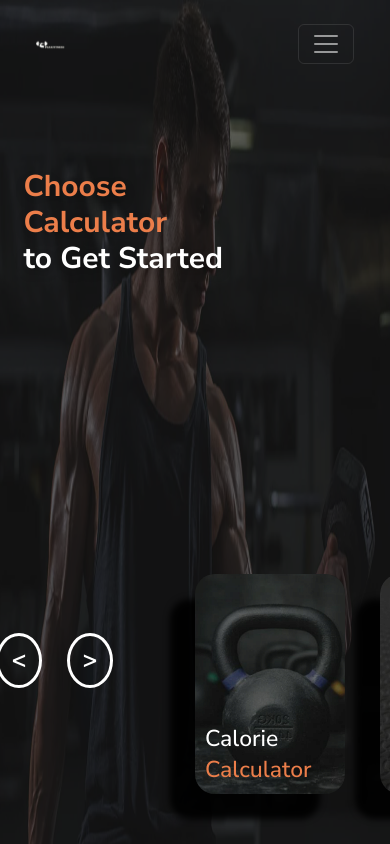
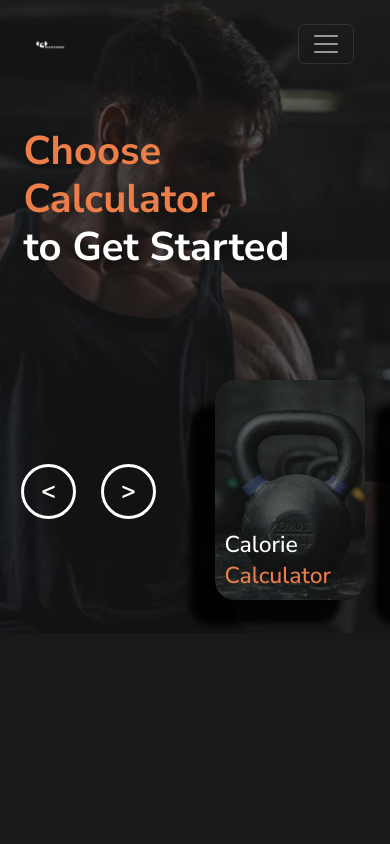
Before and after one commit to nawal-ali/PeakFitness, a React (Vite) app in the folder project/: page /Calculators in a window 390 px wide. Built offline with nearby package versions, Linux system fonts and the light colour scheme; a web font is replaced by a local one.

Commit message:
Done Respo Slider

```diff
--- a/project/src/pages/calcsFolder/Body-Fat/body.css
+++ b/project/src/pages/calcsFolder/Body-Fat/body.css
@@ -151,6 +151,8 @@ body {
   background-color: #fff;
   color: #000;
   outline: none;
+  margin-bottom: 0.9rem;
+
 }
 
 .input-group-F input:focus {
@@ -271,7 +273,6 @@ body {
   padding: 20px;
   transition: transform 0.6s ease-in-out;
   position: relative;
-  padding-top: 8%;
   padding-bottom: 8%;
 }
 
@@ -502,22 +503,6 @@ body {
   padding-bottom: 2%;
 }
 
-.error-message-F {
-  color: #ff0000;
-  font-size: 12px;
-  margin-top: 5px;
-  text-align: left;
-}
-
-.error-message-F.weight-height-error-F {
-  color: #ff0000;
-  font-size: 12px;
-  position: absolute;
-  bottom: -25px;
-  left: 10px;
-  margin: 0;
-  width: 100%;
-}
 
 .numeric-input-F.error-F {
   border: 2px solid #ff8c00;
@@ -712,13 +697,12 @@ body {
   position: relative;
 }
 
+
 .error-message-F {
   color: #ff0000;
   font-size: 12px;
-  margin-top: 5px;
   text-align: left;
   position: absolute;
-  top: 100%;
   left: 10px;
   z-index: 2;
 }
@@ -751,11 +735,18 @@ body {
   .under {font-size: 21px;}
   .left-panel-F .under-header-F {width: 95%;}
   .fat-buttons-result-F {margin-top: 5px;gap: 30px;}
+  .input-section-F {padding-top: 0% !important;}
+}
+@media (max-width:913px) {
+  .input-group-F input {margin-bottom: 0rem;}
+  .error-message-F {font-size: 10px;margin-top: 5px;}
+  .fat-buttons-result-F, .fat-buttons-F {margin-top: 20px;}
+  .popup-F {position: absolute;top: 20%;}
 }
 @media (min-width:1000px) {
   .result-section-F {padding-top: 8%;}
   .clear-btn-F {margin-right: 0px;}
-  .input-section-F {padding-top: 16%;}
+  .input-section-F {padding-top: 13%;}
   .left-panel-F .under-header-F {font-size: 21px;}
   .calculate-btn-F {padding: 10px 24px}
 }
--- a/project/src/pages/calcsFolder/calc.css
+++ b/project/src/pages/calcsFolder/calc.css
@@ -48,7 +48,7 @@ a {
 .get-started-text-SC {
   color: #fff;
   white-space: nowrap; /* بدل textWrap: "nowrap" */
-  margin-right: -160px;
+  /* margin-right: -160px; */
 }
 
 /* للـ thumbnails */
@@ -124,7 +124,7 @@ a {
 /* thumbnail */
 .carousel-SC .thumbnail-SC {
   position: absolute;
-  bottom: 50px;
+  top: 60% ;
   left: 50%;
   width: max-content;
   z-index: 100;
@@ -190,8 +190,7 @@ a {
   top: 75%;
   right: 71%;
   z-index: 100;
-  width: 300px;
-  max-width: 30%;
+  max-width: 35%;
   display: flex;
   gap: 25px;
   align-items: center;
@@ -477,66 +476,99 @@ a {
 .carousel-SC.prev-SC .logo-SC {
   opacity: 0;
 }
-/* @media (max-width: 1200px) {
-  .carousel-SC .list-SC .item-SC .content-SC {
-    text-align: center;
-    padding: 0 10%;
+@media (min-width:1000px){
+  .carousel-SC .arrows-SC {right: 79%;top: 65%;}
+
 }
+@media (max-width:1025px) {
+  .carousel-SC .list-SC .item-SC img {width: 100%;height: auto;}
+  .carousel-SC .list-SC .item-SC .content-SC {top: 12%;}
+  .carousel-SC .thumbnail-SC {top: 30%;left: 47%;}
+  .carousel-SC .arrows-SC {top: 55%;}
+  .carousel-SC .list-SC .item-SC img {object-fit: cover;}
+  .carousel-SC .arrows-SC {right: 60%;}
+  .carousel-SC .list-SC .item-SC .content-SC .title-SC {font-size: 50px;}
+  .start-button-SC {margin: 20px 0px 0px;}
+  .carousel-SC .list-SC .item-SC .title-SC, .carousel-SC .list-SC .item-SC .topic-SC {width: 60%;}
+  .carousel-SC .arrows-SC {top: 40%;right: 75%;}
+}
+@media (max-width:914px) {
+  .carousel-SC .list-SC .item-SC .content-SC {top: 12%;}
+  .carousel-SC .thumbnail-SC {top: 30%;left: 40%;}
+  .carousel-SC .arrows-SC {top: 55%;}
+  .carousel-SC .list-SC .item-SC img {object-fit: cover; height: 100%;}
+  .carousel-SC .arrows-SC {top: 40%;right: 75%;}
+  .carousel-SC .list-SC .item-SC .content-SC .title-SC {font-size: 50px;}
+  .start-button-SC {margin: 20px 0px 0px;}
+  .carousel-SC .list-SC .item-SC .title-SC, .carousel-SC .list-SC .item-SC .topic-SC {width: 60%;}
+}
+@media (max-width:821px) {
+  .carousel-SC .list-SC .item-SC .content-SC {top: 12%;}
+  .carousel-SC .thumbnail-SC {top: 35%;left: 55%;}
+  .carousel-SC .arrows-SC {top: 55%;}
+  .carousel-SC .list-SC .item-SC img {object-fit: cover; height: 60%;}
+  .carousel-SC .arrows-SC {right: 60%;}
+  .carousel-SC .list-SC .item-SC .content-SC .title-SC {font-size: 50px;}
+  .start-button-SC {margin: 20px 0px 0px;}
+  .carousel-SC .list-SC .item-SC .title-SC, .carousel-SC .list-SC .item-SC .topic-SC {width: 60%;}
+  .carousel-SC .arrows-SC {top: 45%;right: 65%;}
+}
+@media (max-width:769px) {
+  .carousel-SC .list-SC .item-SC .content-SC {top: 12%;}
+  .carousel-SC .thumbnail-SC {top: 40%;left: 55%;}
+  .carousel-SC .arrows-SC {top: 55%;}
+  .carousel-SC .list-SC .item-SC img {object-fit: cover; height: 70%;}
+  .carousel-SC .arrows-SC {right: 60%;}
+  .carousel-SC .list-SC .item-SC .content-SC .title-SC {font-size: 50px;}
+  .start-button-SC {margin: 20px 0px 0px;}
+  .carousel-SC .list-SC .item-SC .title-SC, .carousel-SC .list-SC .item-SC .topic-SC {width: 60%;}
+  .carousel-SC .arrows-SC {right: 65%;top: 50%;}
+}
+@media (max-width:541px) {
+  .carousel-SC .list-SC .item-SC img {height: 100%;}
+  .carousel-SC .thumbnail-SC {top: 60%;left: 35%;}
+  .carousel-SC .arrows-SC {right: 71%;top: 70%;}
 
-  .carousel-SC .thumbnail-SC {
-    flex-wrap: wrap;
-    gap: 20px;
 }
-
-  .carousel-SC .thumbnail-SC .item-SC {
-    width: 130px;
-    height: 190px;
-  }
-
-  .carousel-SC .arrows-SC {
-    max-width: 300px;
-    justify-content: center;
-    right: 50%;
-    transform: translateX(50%);
-  }
-} */
-/*IPads*/
-/* @media (max-width: 1024px) {
-.carousel-SC .list-SC .item-SC .title-SC {}
-.carousel-SC .thumbnail-SC {bottom: 55%;}
-.carousel-SC .thumbnail-SC .item-SC {width: 120px;height: 180px;}
-.carousel-SC .arrows-SC {top: 40%; right: 79%;}
-.carousel-SC .list-SC .item-SC .content-SC {top: 10%;left: 0%;}
-.carousel-SC .list-SC .item-SC img {height: 50%;}
-}
-@media (max-width: 768px) {.carousel-SC .list-SC .item-SC .content-SC {padding: 0 5%;}
-.carousel-SC .list-SC .item-SC .title-SC {font-size: clamp(20px, 5vw, 40px);}
-.carousel-SC .thumbnail-SC .item-SC {width: 100px;height: 150px;}
-.carousel-SC .arrows-SC {bottom: 30px;}}
-Phones
-@media (max-width: 480px) {
-  .carousel-SC .list-SC .item-SC .content-SC {padding: 0 10px;position: absolute;top: 15%;}
-  .carousel-SC .thumbnail-SC {gap: 35px;bottom: 30%;left: 14%;width: 100%;}
-  .carousel-SC .thumbnail-SC .item-SC {width: 140px;height: 140px;}
-  .carousel-SC .arrows-SC {top: -55%;width: 200px;left: 30%;}
+ @media (max-width:431px) {
+  .carousel-SC .list-SC .item-SC .content-SC {top: 12%;}
+  .carousel-SC .thumbnail-SC {top: 40%;left: 60%;}
+  .carousel-SC .arrows-SC {top: 55%;}
   .carousel-SC .list-SC .item-SC img {object-fit: cover;}
-  .carousel-SC .arrows-SC button {width: 50px;height: 50px}
-  .start-button-SC {width: 70%;margin: 25px 20px 0;}
-  .carousel-SC .list-SC .item-SC img {width: 100%;height: 50%;}
+  .carousel-SC .arrows-SC {right: 60%;}
+  .carousel-SC .list-SC .item-SC .content-SC .title-SC {font-size: 40px;}
+  .start-button-SC {margin: 20px 0px 0px;}
+  .carousel-SC .list-SC .item-SC .title-SC, .carousel-SC .list-SC .item-SC .topic-SC {width: 60%;}
  }
  @media (max-width:415px) {
-  .carousel-SC .thumbnail-SC {bottom: 27%;}
-.start-button-SC {width: 70%;font-size: 20px;}
-.carousel-SC  .item-SC[data-id="1"] img {  transform: translateX(10px);  width: 160%;}
+  .carousel-SC .thumbnail-SC {top: 45%;left: 60%;}
+  .carousel-SC .arrows-SC {top: 55%;}
+  .carousel-SC .list-SC .item-SC img {object-fit: cover; height: 75%;}
+  .carousel-SC .arrows-SC {right: 60%;}
+  .carousel-SC .list-SC .item-SC .content-SC .title-SC {font-size: 40px;}
+  .start-button-SC {margin: 20px 0px 0px;}
+  .carousel-SC .list-SC .item-SC .title-SC, .carousel-SC .list-SC .item-SC .topic-SC {width: 60%;}
  }
  @media (max-width:391px) {
-  .carousel-SC .thumbnail-SC {bottom: 22%;}
-  .start-button-SC {width: 70%;font-size: 20px;}
-  .carousel-SC  .item-SC[data-id="1"] img {  transform: translateX(10px);  width: 160%;}
+  .carousel-SC .list-SC .item-SC .content-SC {top: 15%;}
+  .carousel-SC .thumbnail-SC {left: 55%;}
  }
  @media (max-width:376px) {
-  .carousel-SC .thumbnail-SC {bottom: 8%;left: 10%;}
-  .start-button-SC {width: 70%;font-size: 20px;}
-  .carousel-SC  .item-SC[data-id="1"] img {  transform: translateX(10px);  width: 160%;}
-  .carousel-SC .arrows-SC {left: 25%;}
-} */
+  .carousel-SC .list-SC .item-SC img {object-fit: cover;height: 100%;}
+  .carousel-SC .arrows-SC {right: 60%;}
+  .carousel-SC .list-SC .item-SC .content-SC .title-SC {font-size: 40px;}
+  .start-button-SC {margin: 20px 0px 0px;}
+  .carousel-SC .list-SC .item-SC .title-SC, .carousel-SC .list-SC .item-SC .topic-SC {width: 60%;}
+  .carousel-SC .thumbnail-SC {top: 55%;}
+  .carousel-SC .arrows-SC {top: 70%;}
+ }
+ @media (max-width:361px) {
+  .carousel-SC .arrows-SC {top: 65%;}
+  .carousel-SC .list-SC .item-SC img {object-fit: cover; height: 100%;}
+  .carousel-SC .thumbnail-SC {top: 55%;left: 50%;}
+ }
+ @media (max-width:345px) {
+  .carousel-SC .arrows-SC {right: 60%;top: 55%;}
+  .carousel-SC .thumbnail-SC {top: 45%;left: 50%;}
+
+ }
```
Lines whose indentation alone changed are shown as unchanged.
